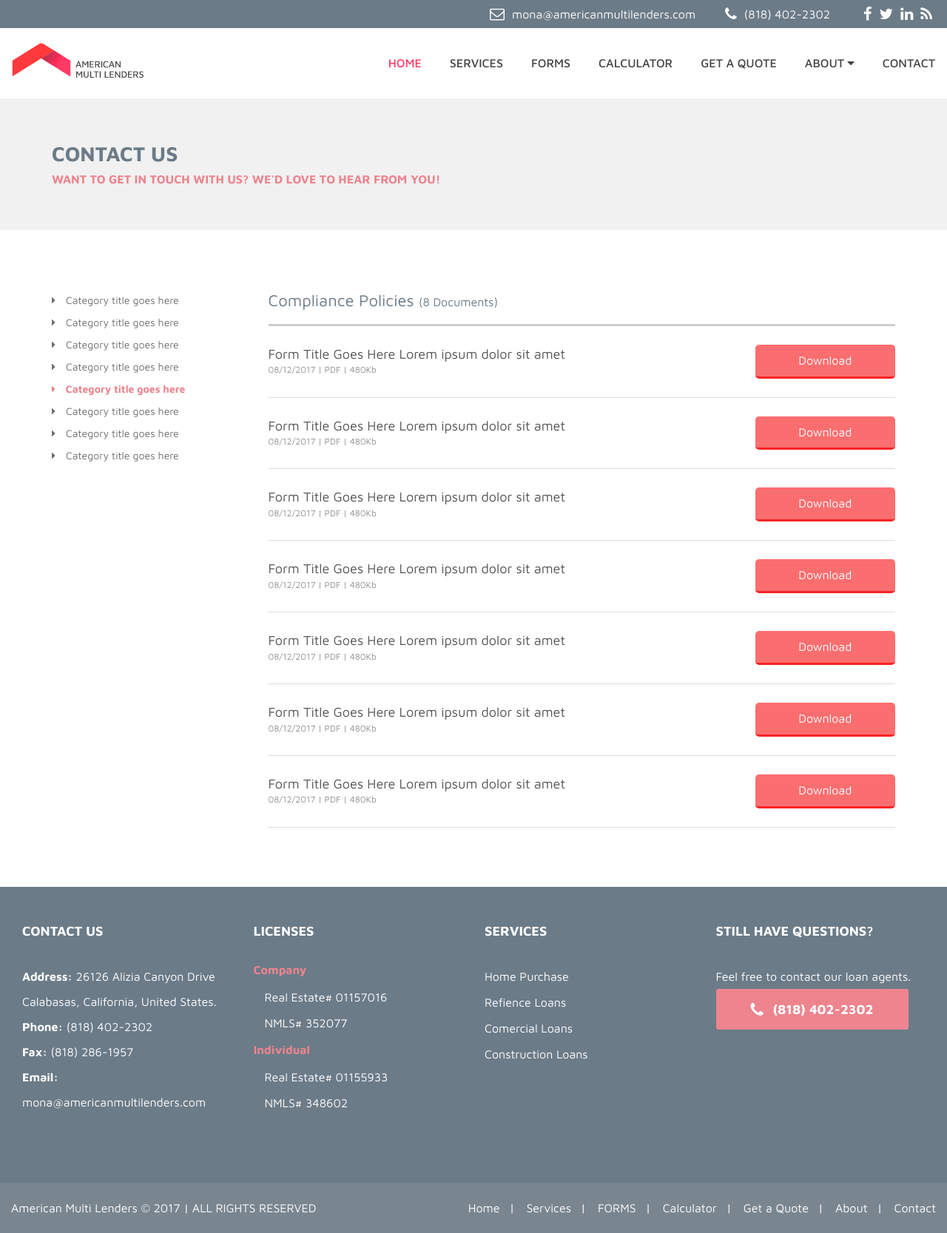
After one commit to pixdevelopers/americanmultilenders, a PHP site: page /phpmail/forms in a window 1280 px wide. The commit adds this page. Shown: the whole page at 74% size. Run offline with PHP 8.4, Linux system fonts and the light colour scheme.

Commit message:
Forms page

```diff
--- /dev/null
+++ b/forms/index.html
@@ -0,0 +1,242 @@
+<!DOCTYPE html>
+<html lang="en" xmlns="http://www.w3.org/1999/xhtml">
+
+<head>
+    <meta charset="utf-8" />
+    <meta name="viewport" content="width=device-width, initial-scale=1, maximum-scale=1, user-scalable=no">
+    <meta name="theme-color" content="#6b7b88">
+    <title>American Multi Lenders</title>
+    <link rel="icon" href="../images/favicon.png" type="image/png" sizes="16x16">
+    <link rel="stylesheet" href="../css/style.css" type="text/css" />
+    <link rel="stylesheet" href="../css/animate.css" type="text/css" />
+    <link rel="stylesheet" href="../css/bootstrap.min.css" type="text/css" />
+    <link rel="stylesheet" href="../css/font-awesome.min.css" type="text/css" />
+</head>
+
+<body>
+    <div class="header">
+        <div class="container-1400">
+            <ul class="social-icons">
+                <li><a href="#"><i class="fa fa-rss" aria-hidden="true"></i></a></li>
+                <li><a href="#"><i class="fa fa-linkedin" aria-hidden="true"></i></a></li>
+                <li><a href="#"><i class="fa fa-twitter" aria-hidden="true"></i></a></li>
+                <li><a href="#"><i class="fa fa-facebook" aria-hidden="true"></i></a></li>
+            </ul>
+            <span class="phone"><a class="mailto" href="tel:8184022302"><i class="fa fa-phone" aria-hidden="true"></i> (818) 402-2302</a></span>
+            <span class="email"><a class="mailto" href="mailto:mona@americanmultilenders.com"><i class="fa fa-envelope-o" aria-hidden="true"></i> mona@americanmultilenders.com</a></span>
+        </div>
+    </div>
+    <div class="container-1400">
+        <div class="navigation-menu subpage">
+            <button type="button" class="navbar-toggle-btn collapsed" data-toggle="collapse" data-target="#navbar-collapse">
+                <span class="icon-bar"></span>
+                <span class="icon-bar"></span>
+                <span class="icon-bar"></span>
+            </button>
+            <nav class="navbar">
+                <div class="collapse navbar-collapse" id="navbar-collapse">
+                    <ul class="nav">
+                        <li class="active"><a  href="/">Home</a></li>
+                        <li><a class="scrollTo" href="/#services">SERVICES</a></li>
+                        <li><a href="#">FORMS</a></li>
+                        <li><a target="_blank" href="https://www.zillow.com/mortgage-calculator/">CALCULATOR</a></li>
+                        <li><a class="scrollTo" href="/#getaquote">GET A QUOTE</a></li>
+                        <li>
+                            <div class="m-dropdown"><a class="dropbtn" href="/#about">ABOUT <i class="fa fa-caret-down"></i></a>
+                                <div class="m-dropdown-wrapper">
+                                    <div class="m-dropdown-content">
+                                        <a target="_blank" href="https://hosting.bytesoftware.com/apps/BWP_54251" class="btn">Loan Processor</a>
+                                    </div>
+                                </div>
+                            </div>
+                            <div class="clearfix"></div>
+                        </li>
+                        <li><a href="../contact">CONTACT</a></li>
+                    </ul>
+                </div>
+            </nav>
+            <div class="logo"></div>
+            <div class="clear"></div>
+        </div>
+    </div>
+    <div class="featured-img inner">
+        <div class="container">
+            <h1>Contact Us</h1>
+            <h3>Want to get in touch with us? We'd love to hear from you!</h3>
+        </div>
+    </div>
+    <section>
+        <div class="container forms-container">
+            <div class="row">
+                <div class="col-xs-12 col-sm-4 col-md-3">
+                    <div class="forms-sidebar">
+                        <ul>
+                            <li><a href="#"><i class="fa fa-caret-right"></i> Category title goes here</a> </li>
+                            <li><a href="#"><i class="fa fa-caret-right"></i> Category title goes here</a> </li>
+                            <li><a href="#"><i class="fa fa-caret-right"></i> Category title goes here</a> </li>
+                            <li><a href="#"><i class="fa fa-caret-right"></i> Category title goes here</a> </li>
+                            <li><a class="active" href="#"><i class="fa fa-caret-right"></i> Category title goes here</a> </li>
+                            <li><a href="#"><i class="fa fa-caret-right"></i> Category title goes here</a> </li>
+                            <li><a href="#"><i class="fa fa-caret-right"></i> Category title goes here</a> </li>
+                            <li><a href="#"><i class="fa fa-caret-right"></i> Category title goes here</a> </li>
+                        </ul>
+                    </div>
+                </div>
+                <div class="col-xs-12 col-sm-8 col-md-9">
+                    <div class="forms-content">
+                        <div class="th">
+                            Compliance Policies <span>(8 Documents)</span>
+                        </div>
+                        <div class="tr">
+                            <div class="row">
+                                <div class="col-xs-12 col-md-9">
+                                    <div class="title">Form Title Goes Here Lorem ipsum dolor sit amet</div>
+                                    <div class="meta">08/12/2017 | PDF | 480Kb</div>
+                                </div>
+                                <div class="col-xs-12 col-md-3">
+                                    <a class="btn-dl" href="#"> Download</a>
+                                </div>
+                                <div class="clearfix"></div>
+                            </div>
+                        </div>
+                        <div class="tr">
+                            <div class="row">
+                                <div class="col-xs-12 col-md-9">
+                                    <div class="title">Form Title Goes Here Lorem ipsum dolor sit amet</div>
+                                    <div class="meta">08/12/2017 | PDF | 480Kb</div>
+                                </div>
+                                <div class="col-xs-12 col-md-3">
+                                    <a class="btn-dl" href="#"> Download</a>
+                                </div>
+                                <div class="clearfix"></div>
+                            </div>
+                        </div>
+                        <div class="tr">
+                            <div class="row">
+                                <div class="col-xs-12 col-md-9">
+                                    <div class="title">Form Title Goes Here Lorem ipsum dolor sit amet</div>
+                                    <div class="meta">08/12/2017 | PDF | 480Kb</div>
+                                </div>
+                                <div class="col-xs-12 col-md-3">
+                                    <a class="btn-dl" href="#"> Download</a>
+                                </div>
+                                <div class="clearfix"></div>
+                            </div>
+                        </div>
+                        <div class="tr">
+                            <div class="row">
+                                <div class="col-xs-12 col-md-9">
+                                    <div class="title">Form Title Goes Here Lorem ipsum dolor sit amet</div>
+                                    <div class="meta">08/12/2017 | PDF | 480Kb</div>
+                                </div>
+                                <div class="col-xs-12 col-md-3">
+                                    <a class="btn-dl" href="#"> Download</a>
+                                </div>
+                                <div class="clearfix"></div>
+                            </div>
+                        </div>
+                        <div class="tr">
+                            <div class="row">
+                                <div class="col-xs-12 col-md-9">
+                                    <div class="title">Form Title Goes Here Lorem ipsum dolor sit amet</div>
+                                    <div class="meta">08/12/2017 | PDF | 480Kb</div>
+                                </div>
+                                <div class="col-xs-12 col-md-3">
+                                    <a class="btn-dl" href="#"> Download</a>
+                                </div>
+                                <div class="clearfix"></div>
+                            </div>
+                        </div>
+                        <div class="tr">
+                            <div class="row">
+                                <div class="col-xs-12 col-md-9">
+                                    <div class="title">Form Title Goes Here Lorem ipsum dolor sit amet</div>
+                                    <div class="meta">08/12/2017 | PDF | 480Kb</div>
+                                </div>
+                                <div class="col-xs-12 col-md-3">
+                                    <a class="btn-dl" href="#"> Download</a>
+                                </div>
+                                <div class="clearfix"></div>
+                            </div>
+                        </div>
+                        <div class="tr">
+                            <div class="row">
+                                <div class="col-xs-12 col-md-9">
+                                    <div class="title">Form Title Goes Here Lorem ipsum dolor sit amet</div>
+                                    <div class="meta">08/12/2017 | PDF | 480Kb</div>
+                                </div>
+                                <div class="col-xs-12 col-md-3">
+                                    <a class="btn-dl" href="#"> Download</a>
+                                </div>
+                                <div class="clearfix"></div>
+                            </div>
+                        </div>
+                    </div>
+                    <div class="clearfix"></div>
+                </div>
+    </section>
+    <footer>
+        <div class="container-1400 animated fadeInUp">
+            <div class="col-md-3" id="contact">
+                <h4>CONTACT us</h4>
+                <p><span>Address:</span> 26126 Alizia Canyon Drive Calabasas, California, United States.</p>
+                <p><span>Phone:</span> (818) 402-2302</p>
+                <p><span>Fax:</span> (818) 286-1957</p>
+                <p><span>Email:</span><a class="mailto" href="mailto:mona@americanmultilenders.com"> mona@americanmultilenders.com</a></p>
+            </div>
+            <div class="col-md-3">
+                <h4>Licenses</h4>
+                <h6>Company</h6>
+                <ul class="licenses">
+                    <li><a href="http://www2.dre.ca.gov/PublicASP/pplinfo.asp?License_id=01157016">Real Estate# 01157016</a></li>
+                    <li><a href="http://www.nmlsconsumeraccess.org/">NMLS# 352077</a></li>
+                </ul>
+                <h6>Individual</h6>
+                <ul class="licenses">
+                    <li><a href="http://www2.dre.ca.gov/PublicASP/pplinfo.asp?License_id=01155933">Real Estate# 01155933</a></li>
+                    <li><a href="http://www.nmlsconsumeraccess.org/">NMLS# 348602</a></li>
+                </ul>
+            </div>
+            <div class="col-md-3">
+                <h4>SERVICES</h4>
+                <ul>
+                    <li><a href="#">Home Purchase</a></li>
+                    <li><a href="#">Refience Loans</a></li>
+                    <li><a href="#">Comercial Loans</a></li>
+                    <li><a href="#">Construction Loans</a></li>
+                </ul>
+            </div>
+            <div class="col-md-3">
+                <h4>STILL HAVE QUESTIONS?</h4>
+                <p>Feel free to contact our loan agents.</p>
+                <div class="call">
+                    <i class="fa fa-phone" aria-hidden="true"></i>
+                    <a class="mailto" href="tel:8184022302"><span>(818) 402-2302</span></a>
+                </div>
+            </div>
+            <div class="clearfix"></div>
+        </div>
+    </footer>
+    <div class="copyright">
+        <div class="container-1400 animated fadeInUp">
+            <ul class="footer-nav">
+                <li class="active"><a href="/">Home</a></li>
+                <li><a class="scrollTo" href="/#services">Services</a></li>
+                <li><a href="#">FORMS</a></li>
+                <li><a target="_blank" href="https://www.zillow.com/mortgage-calculator/">Calculator</a></li>
+                <li><a class="scrollTo" href="/#getaquote">Get a Quote</a></li>
+                <li><a class="scrollTo" href="/#about">About</a></li>
+                <li><a href="../contact">Contact</a></li>
+            </ul>
+            <span>American Multi Lenders © 2017 | ALL RIGHTS RESERVED</span>
+        </div>
+    </div>
+    <script type="text/javascript" src="../js/jquery-1.11.0.min.js"></script>
+    <script type="text/javascript" src="../js/bootstrap.min.js"></script>
+    <script type="text/javascript" src="../js/jquery.matchHeight-min.js"></script>
+    <script type="text/javascript" src="../js/waypoints.min.js"></script>
+    <script type="text/javascript" src="../js/jquery.counterup.min.js"></script>
+    <script type="text/javascript" src="../js/script.js"></script>
+</body>
+
+</html>
```
Also changed, not shown: contact/index.html (added, +173 -0 lines), index.html (+6 -5 lines), sass/style.scss (+97 -1 lines), css/style.css, images/contact-us-cover.jpg (added), 1 other file.
